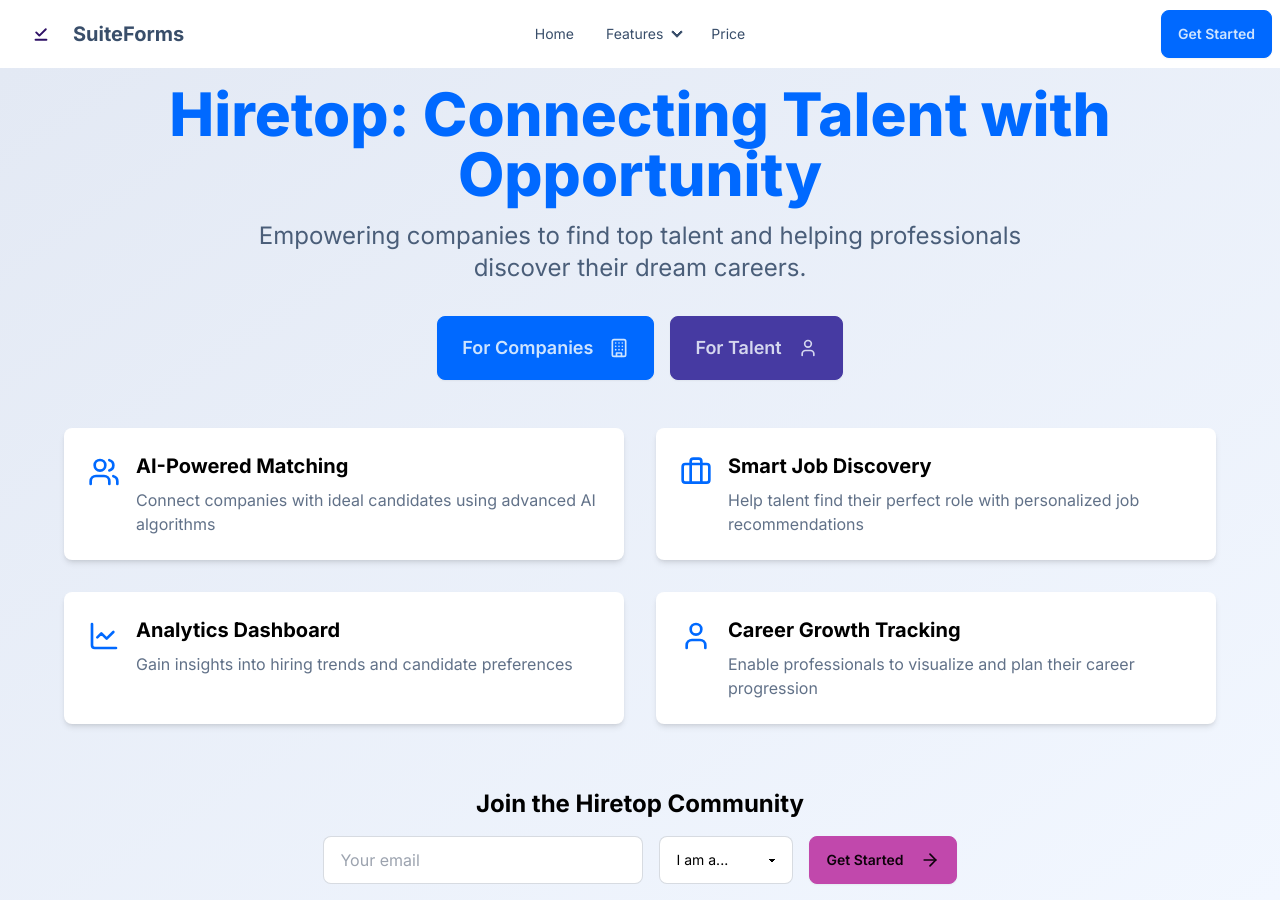
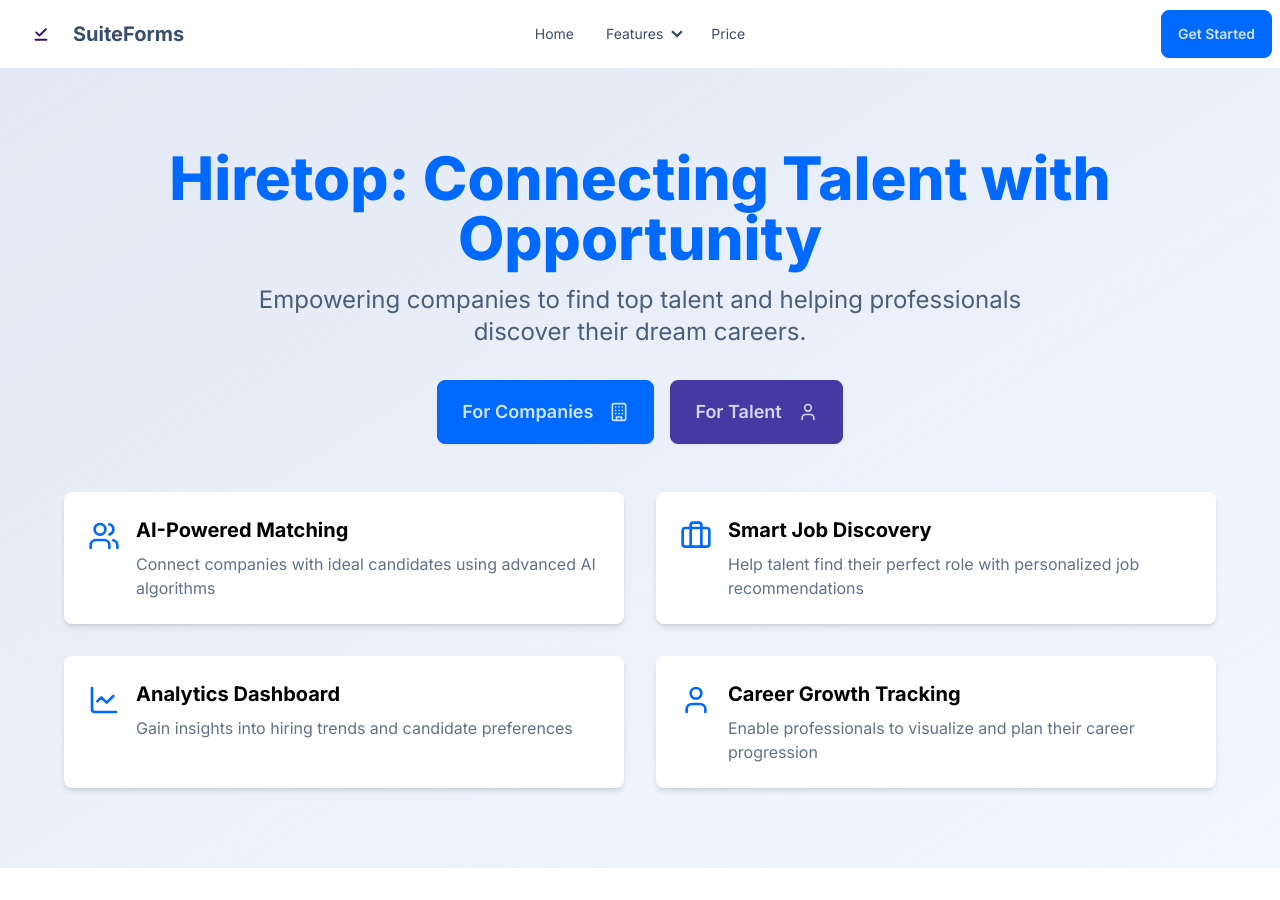
Before and after one commit to Osiris8/hirenow, a Next.js app: page / in a window 1280 px wide. After the commit the page ends 868 px from the top, so only its background shows below. Built offline with nearby package versions, Linux system fonts and the light colour scheme.

Commit message:
update HeroSection

```diff
--- a/components/HeroSection.tsx
+++ b/components/HeroSection.tsx
@@ -1,3 +1,4 @@
+"use client";
 import React from "react";
 import {
   ArrowRight,
@@ -79,30 +80,6 @@ const HeroSection: React.FC = () => {
               </div>
             ))}
           </div>
-          <div className="mt-16">
-            <h2 className="text-2xl font-bold mb-4">
-              Join the Hiretop Community
-            </h2>
-            <div className="flex flex-col sm:flex-row justify-center items-center space-y-4 sm:space-y-0 sm:space-x-4">
-              <input
-                type="email"
-                placeholder="Your email"
-                className="input input-bordered flex-grow max-w-xs"
-              />
-              <select className="select select-bordered max-w-xs">
-                <option disabled selected>
-                  I am a...
-                </option>
-                <option>Job Seeker</option>
-                <option>Employer</option>
-                <option>Recruiter</option>
-              </select>
-              <button className="btn btn-accent">
-                Get Started
-                <ArrowRight className="ml-2 h-5 w-5" />
-              </button>
-            </div>
-          </div>
         </div>
       </div>
     </div>
```
